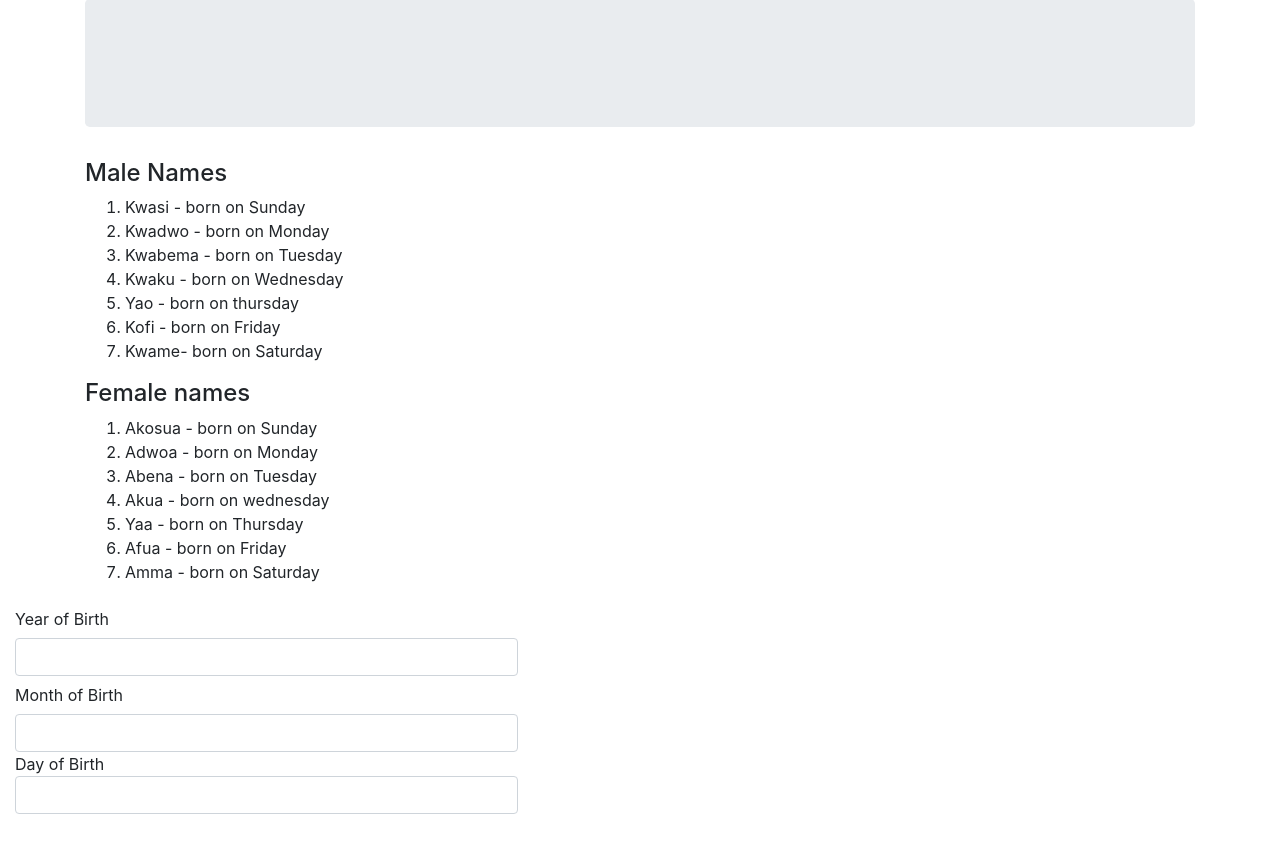
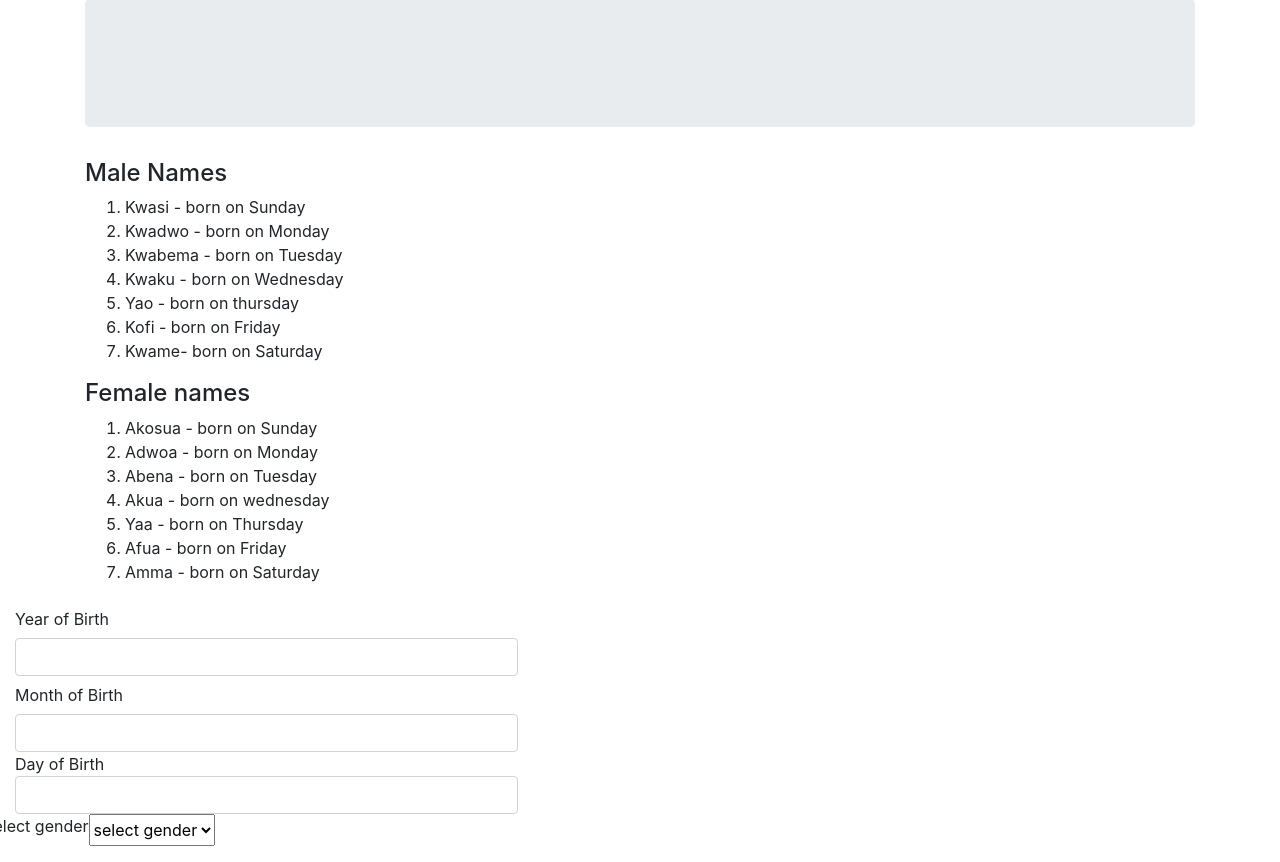
Before and after one commit to sakwamatsotso/Akan-Names, a plain HTML site: page script.html in a window 1280 px wide. Shown: the part 299-1161 px from the top of the page. Before the commit the page ends 1113 px from the top, so only its background shows below. Drawn offline with Linux system fonts and the light colour scheme.

Commit message:
created gender form and labelled it

```diff
--- a/script.html
+++ b/script.html
@@ -55,5 +55,13 @@
                 <input type="number"class="form-control"id="DAY"min="1"max="31"required>
             </div>
         </div>
-     </body>
+        <fieldset class="form-group row">
+            <label>select gender</label><br/>
+            <select id="gender">
+                <option value="select-gender">select gender</option>
+                <option value="male">Male</option>
+                <option value="female">Female</option>
+            </select>
+
+    </body>
 </html>
```
